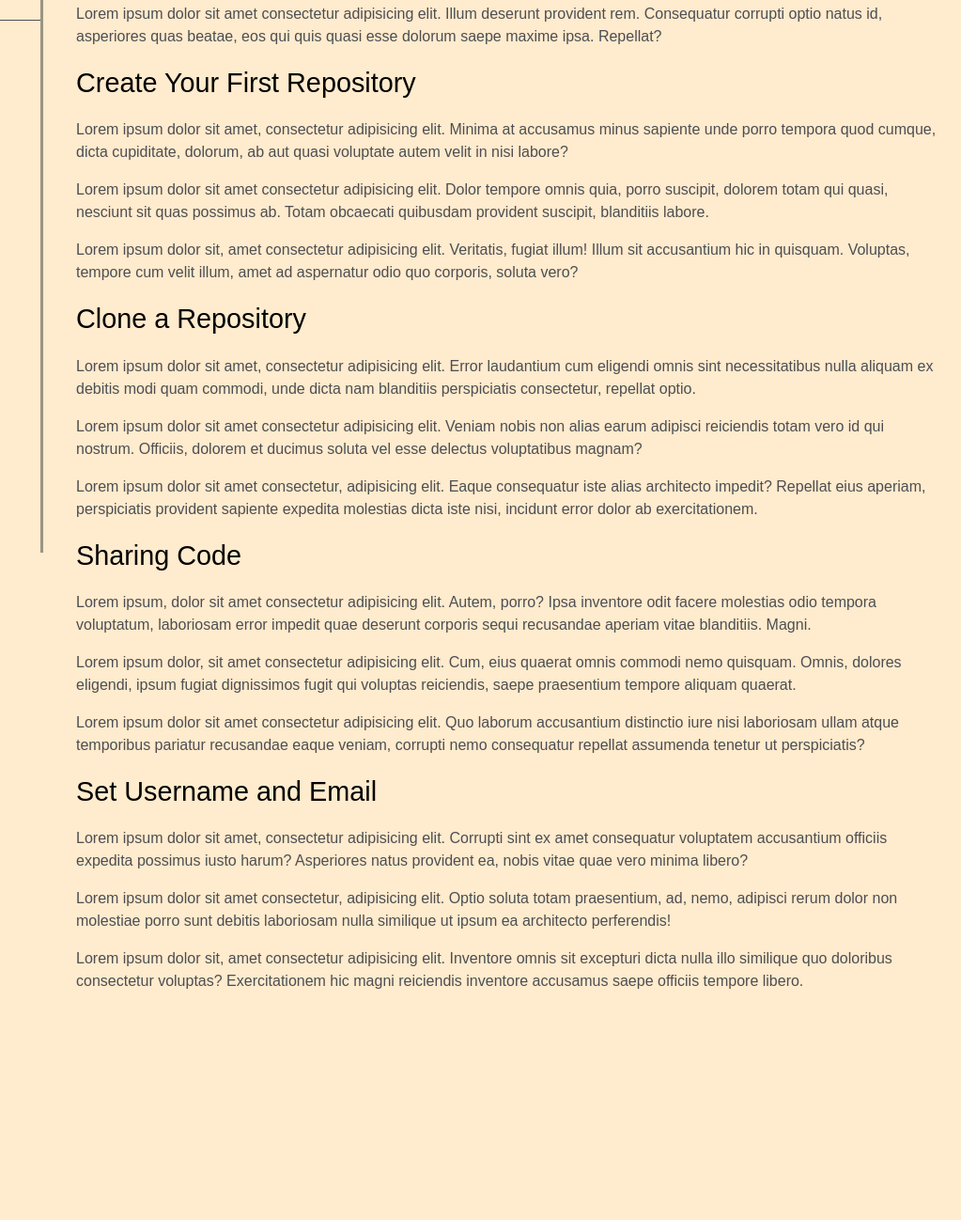
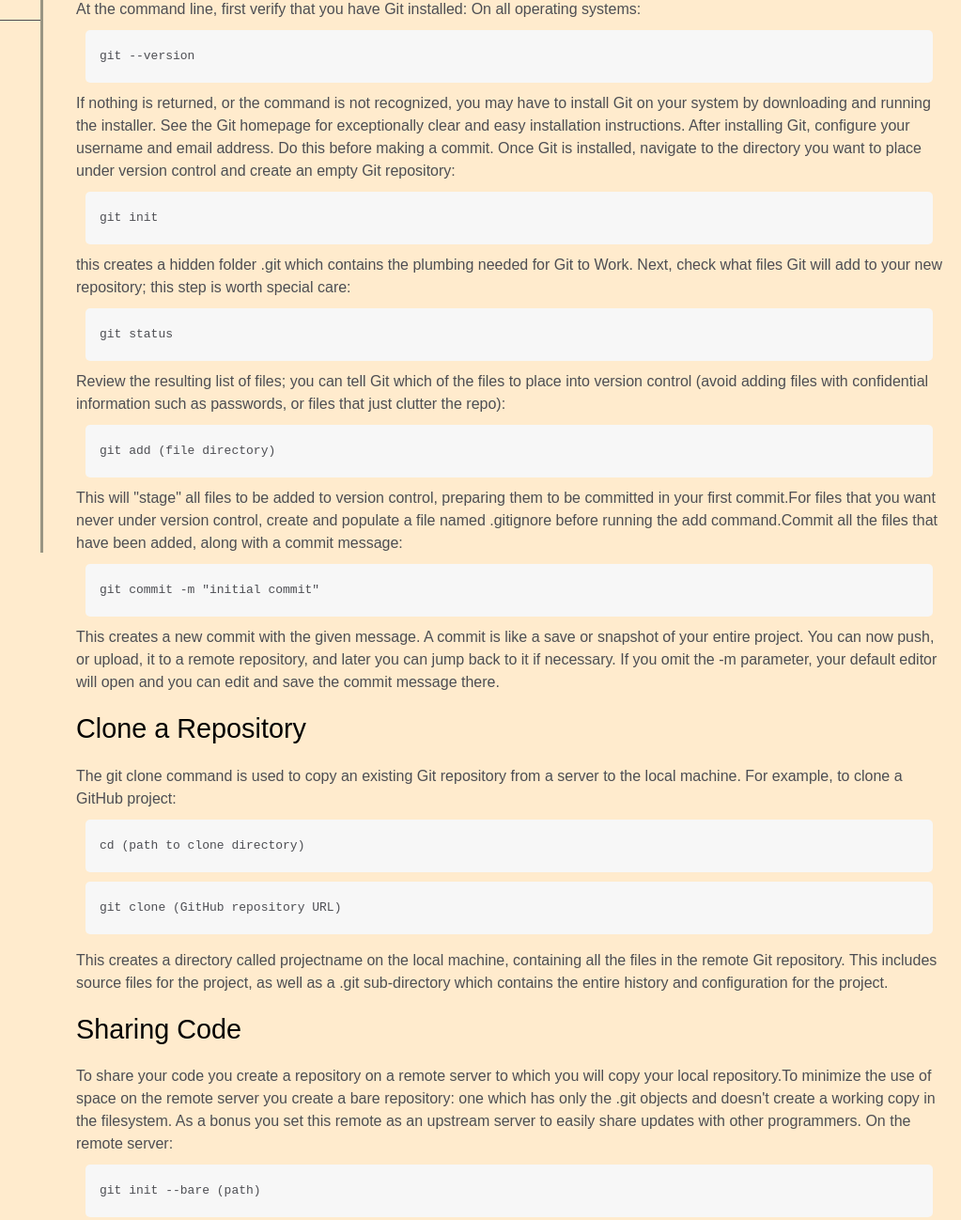
Before and after one commit to patrickdolloso/Github-Technical-Doc-Project, a plain HTML site: page index.html in a window 1280 px wide. Shown: the part 212-1510 px from the top of the page at 94% size, without its empty margins (257-1280 px from the left). Before the commit the page ends 1304 px from the top, so only its background shows below. Drawn offline with Linux system fonts and the light colour scheme.

Commit message:
Completed draft 1

```diff
--- a/index.html
+++ b/index.html
@@ -16,16 +16,16 @@
             <a href="#Introduction" class="nav-link">
                 <li>Introduction</li>
             </a>
-            <a href="#Create_Your_First_Repository" class="nav-link">
+            <a href="#Create Your First Repository" class="nav-link">
                 <li>Create Your First Repository</li>
             </a>
-            <a href="#Clone_a_Repository" class="nav-link">
+            <a href="#Clone a Repository" class="nav-link">
                 <li>Clone a Repository</li>
             </a>
-            <a href="#Sharing_Code" class="nav-link">
+            <a href="#Sharing Code" class="nav-link">
                 <li>Sharing Code</li>
             </a>
-            <a href="#Set_Username_and_Email" class="nav-link">
+            <a href="#Set Username and Email" class="nav-link">
                     <li>Set Username and Email</li>
                 </a>
         </ul>
@@ -35,39 +35,73 @@
         <section class="main-section">
             <header id="Introduction">Introduction</header>
             <p>Git is a free and open source distributed version control system designed to handle everything from small to very large projects with speed and efficiency.. Git is easy to learn and has a tiny footprint with lightning fast performance.</p>
-            <p>Lorem ipsum dolor sit amet consectetur adipisicing elit. Culpa deserunt illo, quo numquam iure repudiandae! Dolore est nostrum tempora? Pariatur voluptatibus corporis sit non ea dolorum consequuntur at nam inventore.</p>
-            <p>Lorem ipsum dolor sit amet consectetur adipisicing elit. Illum deserunt provident rem. Consequatur corrupti optio natus id, asperiores quas beatae, eos qui quis quasi esse dolorum saepe maxime ipsa. Repellat?</p>
-        </section>
-        <section class="main-section">
-            <header id="Create_Your_First_Repository">Create Your First Repository</header>
-
-            <p>Lorem ipsum dolor sit amet, consectetur adipisicing elit. Minima at accusamus minus sapiente unde porro tempora quod cumque, dicta cupiditate, dolorum, ab aut quasi voluptate autem velit in nisi labore?</p>
-            <p>Lorem ipsum dolor sit amet consectetur adipisicing elit. Dolor tempore omnis quia, porro suscipit, dolorem totam qui quasi, nesciunt sit quas possimus ab. Totam obcaecati quibusdam provident suscipit, blanditiis labore.</p>
-            <p>Lorem ipsum dolor sit, amet consectetur adipisicing elit. Veritatis, fugiat illum! Illum sit accusantium hic in quisquam. Voluptas, tempore cum velit illum, amet ad aspernatur odio quo corporis, soluta vero?</p>
 
         </section>
         <section class="main-section">
-            <header id="Clone_a_Repository">Clone a Repository</header>
+            <header id="Create Your First Repository">Create Your First Repository</header>
 
-            <p>Lorem ipsum dolor sit amet, consectetur adipisicing elit. Error laudantium cum eligendi omnis sint necessitatibus nulla aliquam ex debitis modi quam commodi, unde dicta nam blanditiis perspiciatis consectetur, repellat optio.</p>
-            <p>Lorem ipsum dolor sit amet consectetur adipisicing elit. Veniam nobis non alias earum adipisci reiciendis totam vero id qui nostrum. Officiis, dolorem et ducimus soluta vel esse delectus voluptatibus magnam?</p>
-            <p>Lorem ipsum dolor sit amet consectetur, adipisicing elit. Eaque consequatur iste alias architecto impedit? Repellat eius aperiam, perspiciatis provident sapiente expedita molestias dicta iste nisi, incidunt error dolor ab exercitationem.</p>
+            <p>At the command line, first verify that you have Git installed:
+
+            On all operating systems:<code>git --version</code> If nothing is returned, or the command is not recognized, you may have to install Git on your system by
+            downloading and running the installer. See the Git homepage for exceptionally clear and easy installation
+            instructions.
+            After installing Git, configure your username and email address. Do this before making a commit.
+            Once Git is installed, navigate to the directory you want to place under version control and create an empty Git
+            repository:
+
+            <code>git init</code>
+
+            this creates a hidden folder .git which contains the plumbing needed for Git to Work. Next, check what files Git will add to your new repository; this step is worth special care:
+
+            <code>git status</code>
+
+            Review the resulting list of files; you can tell Git which of the files to place into version control (avoid adding files with confidential information such as passwords, or files that just clutter the repo):
+
+            <code>git add (file directory)</code>
+
+            This will "stage" all files to be added to version control, preparing them to be committed in your first commit.For files that you want never under version control, create and populate a file named .gitignore before running the add command.Commit all the files that have been added, along with a commit message:
+
+            <code>git commit -m "initial commit"</code>
+
+            This creates a new commit with the given message. A commit is like a save or snapshot of your entire project. You can now push, or upload, it to a remote repository, and later you can jump back to it if necessary. If you omit the -m parameter, your default editor will open and you can edit and save the commit message there.
+
+            </p>
 
         </section>
         <section class="main-section">
-            <header id="Sharing_Code">Sharing Code</header>
+            <header id="Clone a Repository">Clone a Repository</header>
 
-            <p>Lorem ipsum, dolor sit amet consectetur adipisicing elit. Autem, porro? Ipsa inventore odit facere molestias odio tempora voluptatum, laboriosam error impedit quae deserunt corporis sequi recusandae aperiam vitae blanditiis. Magni.</p>
-            <p>Lorem ipsum dolor, sit amet consectetur adipisicing elit. Cum, eius quaerat omnis commodi nemo quisquam. Omnis, dolores eligendi, ipsum fugiat dignissimos fugit qui voluptas reiciendis, saepe praesentium tempore aliquam quaerat.</p>
-            <p>Lorem ipsum dolor sit amet consectetur adipisicing elit. Quo laborum accusantium distinctio iure nisi laboriosam ullam atque temporibus pariatur recusandae eaque veniam, corrupti nemo consequatur repellat assumenda tenetur ut perspiciatis?</p>
+            <p>The git clone command is used to copy an existing Git repository from a server to the local machine. For example, to clone a GitHub project:
+
+            <code>cd (path to clone directory)</code>
+
+            <code>git clone (GitHub repository URL)</code>
+
+            </p>
+            <p>This creates a directory called projectname on the local machine, containing all the files in the remote Git repository. This includes source files for the project, as well as a .git sub-directory which contains the entire history and configuration for the project.</p>
 
         </section>
         <section class="main-section">
-            <header id="Set_Username_and_Email">Set Username and Email</header>
+            <header id="Sharing Code">Sharing Code</header>
 
-            <p>Lorem ipsum dolor sit amet, consectetur adipisicing elit. Corrupti sint ex amet consequatur voluptatem accusantium officiis expedita possimus iusto harum? Asperiores natus provident ea, nobis vitae quae vero minima libero?</p>
-            <p>Lorem ipsum dolor sit amet consectetur, adipisicing elit. Optio soluta totam praesentium, ad, nemo, adipisci rerum dolor non molestiae porro sunt debitis laboriosam nulla similique ut ipsum ea architecto perferendis!</p>
-            <p>Lorem ipsum dolor sit, amet consectetur adipisicing elit. Inventore omnis sit excepturi dicta nulla illo similique quo doloribus consectetur voluptas? Exercitationem hic magni reiciendis inventore accusamus saepe officiis tempore libero.</p>
+            <p>To share your code you create a repository on a remote server to which you will copy your local repository.To minimize the use of space on the remote server you create a bare repository: one which has only the .git objects and doesn't create a working copy in the filesystem. As a bonus you set this remote as an upstream server to easily share updates with other programmers. On the remote server:
+
+            <code>git init --bare (path)</code></p>
+
+        </section>
+        <section class="main-section">
+            <header id="Set Username and Email">Set Username and Email</header>
+
+            <p>You need to set who you are *before* creating any commit. That will allow commits to have the right author name and email associated to them. It has nothing to do with authentication when pushing to a remote repository (e.g. when pushing to a remote repository using your GitHub, BitBucket, or GitLab account) To declare that identity for all repositories, use git config --global This will store the setting in your user's .gitconfig file: e.g. $HOME/.gitconfig or for Windows %USERPROFILE%\.gitconfig.
+            </p>
+            <p>To declare an identity for a single repository, use git config inside a repo. This will store the setting inside the individual repository, in the file $GIT_DIR/config. e.g. /path/to/your/repo/.git/config.
+                <code>cd (path)</code>
+
+                <code>git config user .name (Login)</code>
+
+                <code>git config user .email (email)</code>
+            </p>
+            <p>Settings stored in a repository's config file will take precedence over the global config when you use that repository. Tips: if you have different identities (one for open-source project, one at work, one for private repos, ...), and you don't want to forget to set the right one for each different repos you are working on.</p>
 
         </section>
     </main>
```
